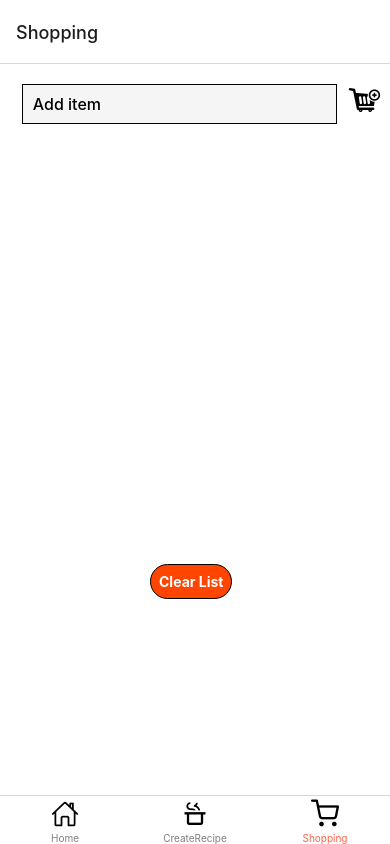
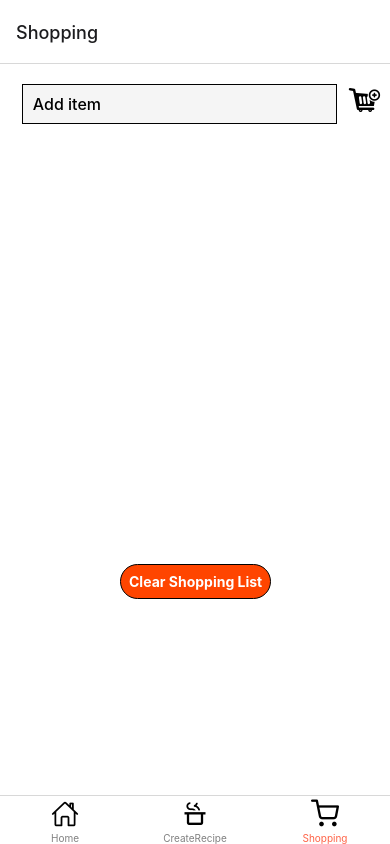
Before and after one commit to atomicn50/cookbook, a React Native app: screen /Shopping in a window 390 px wide. Built offline with nearby package versions, Linux system fonts and the light colour scheme.

Commit message:
add onPress for clear button

```diff
--- a/src/Screens/Shopping/ClearListButton.js
+++ b/src/Screens/Shopping/ClearListButton.js
@@ -2,11 +2,11 @@ import { View, Text, TouchableOpacity } from 'react-native';
 
 import styles from './styles';
 
-export default function ClearListButton() {
+export default function ClearListButton({ onPress }) {
   return (
     <View style={styles.clearListButtonContainer}>
-      <TouchableOpacity style={styles.clearListButton}>
-        <Text style={styles.clearListText}>Clear List</Text>
+      <TouchableOpacity onPress={onPress}style={styles.clearListButton}>
+        <Text style={styles.clearListText}>Clear Shopping List</Text>
       </TouchableOpacity>
     </View>
   )
--- a/src/Screens/Shopping/index.js
+++ b/src/Screens/Shopping/index.js
@@ -56,7 +56,7 @@ export default function Shopping() {
         </View>
         <IngredientList ingredients={ingredients} setIngredients={setIngredients}/>
         <BoughtIngredients boughtIngredients={boughtIngredients} setIngredients={setIngredients}/>
-        <ClearListButton/>
+        <ClearListButton onPress={() => setIngredients({})}/>
       </View>
     </View>
   );
--- a/src/Screens/Shopping/styles.js
+++ b/src/Screens/Shopping/styles.js
@@ -57,7 +57,7 @@ export default StyleSheet.create({
   clearListButtonContainer: {
     position: 'absolute',
     top: 500,
-    left: 150,
+    left: 120,
   },
   clearListButton: {
     borderWidth: 1,
```
